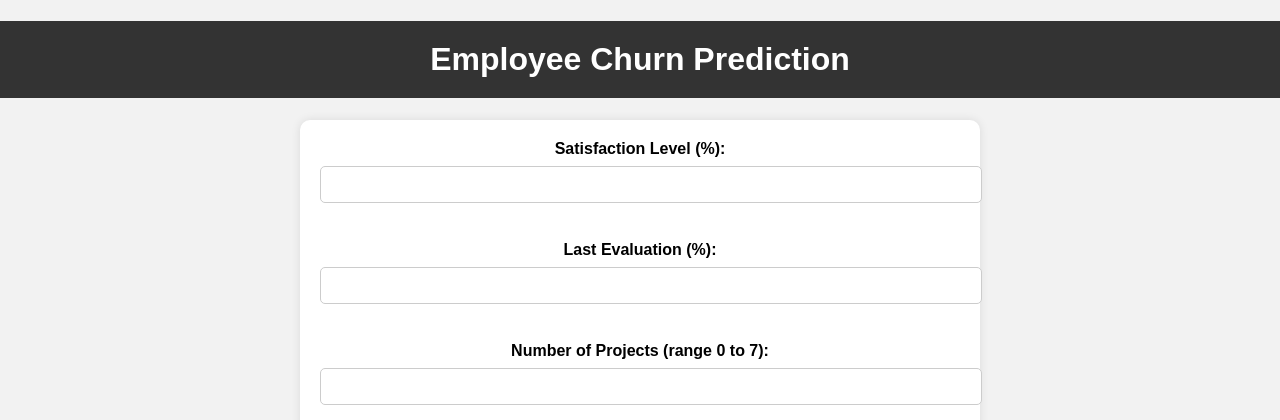
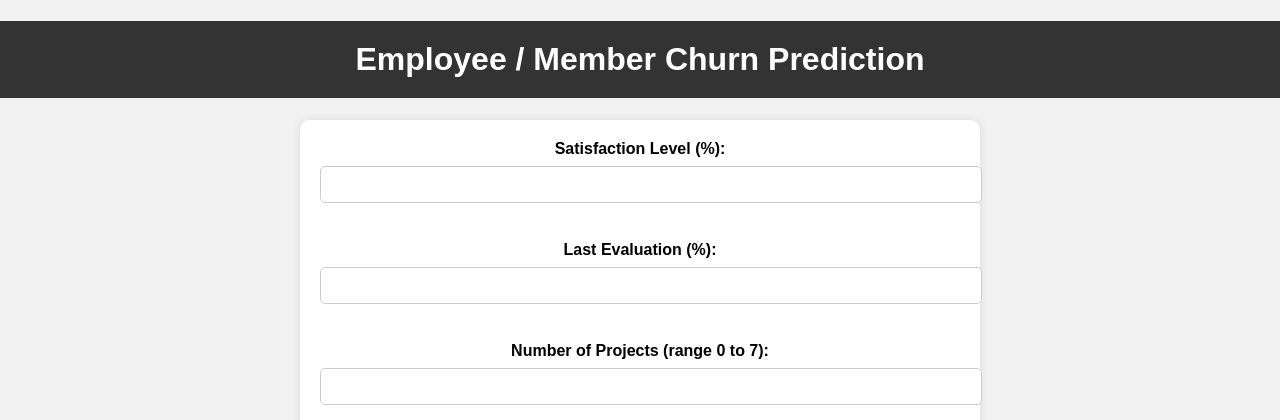
Before and after one commit to shahinmahmud53/employee-churn-prediction-flask-app, a Flask app: page / in a window 1280 px wide. Shown: the top 420 px of the page. Run offline with Flask 3, Linux system fonts and the light colour scheme; parts of the project's set-up code (start-up, migrations or seed data) failed here and were passed over.

Commit message:
Updated_index.html_Feb_16_2024

```diff
--- a/templates/index.html
+++ b/templates/index.html
@@ -7,7 +7,7 @@
     <link rel="stylesheet" type="text/css" href="{{ url_for('static', filename='style.css') }}">
 </head>
 <body>
-    <h1>Employee Churn Prediction</h1>
+    <h1>Employee / Member Churn Prediction</h1>
     <form method="POST">
         <label for="satisfaction">Satisfaction Level (%):</label>
         <input type="number" step="0.01" id="satisfaction" name="satisfaction" min="0" max="100" required><br><br>
```
